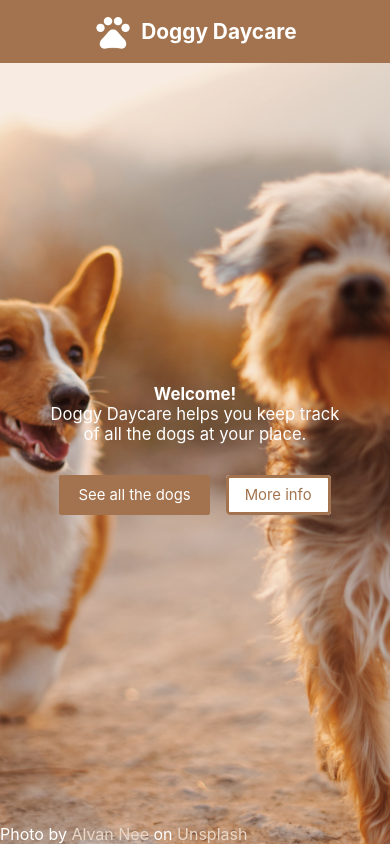
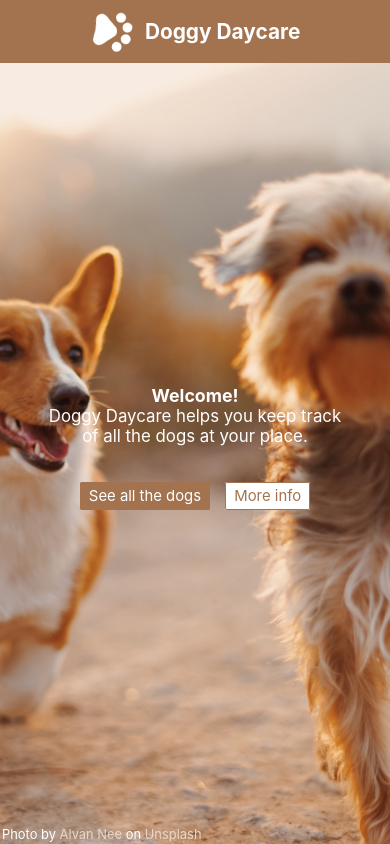
Before and after one commit to WALMIN/DoggyDaycare, a React (Create React App) app: page / in a window 390 px wide. Built offline with nearby package versions, Linux system fonts and the light colour scheme.

Commit message:
Fix better responsive design on the whole page

```diff
--- a/src/App.css
+++ b/src/App.css
@@ -8,7 +8,9 @@
 .App header {
 
   height: 7.5vh;
+
   box-shadow: 0.2vh 0.4vh 0.8vh #999999;
+  background: var(--primarydark-color);
 
 }
 
@@ -19,19 +21,44 @@
   align-items: center;
   justify-content: center;
 
-  height: 7.5vh;
+  width: auto;
+  height: 100%;
 
-  background: var(--primarydark-color);
   color: #ffffff;
   font-size: calc(10px + 1vmin);
   text-decoration: none;
+  white-space: nowrap;
+  overflow: hidden;
+  text-overflow: ellipsis;
 
 }
 
 .App header img {
 
-  width: 2.5rem;
-  height: auto;
-  margin-right: 0.5rem;
+  width: auto;
+  height: 75%;
+  margin-right: 2vmin;
+  pointer-events: none;
 
 }
+
+@media (prefers-reduced-motion: no-preference) {
+  .App header img {
+    animation: HeaderLogoSpin infinite 20s linear;
+
+  }
+
+}
+
+@keyframes HeaderLogoSpin {
+  from {
+    transform: rotate(0deg);
+
+  }
+
+  to {
+    transform: rotate(360deg);
+
+  }
+
+}
--- a/src/components/Dog.css
+++ b/src/components/Dog.css
@@ -1,11 +1,12 @@
-.Dog {
+.Dog main {
 
-  height: calc(100vh - 7.5vh);
-  margin: auto;
+  height: calc(100vh - 7.5vh - 5vmin);
+  padding: 2.5vmin;
 
   display: flex;
-  justify-content: center;
+  flex-direction: column;
   align-items: center;
+  justify-content: space-between;
 
   text-align: center;
 
@@ -13,11 +14,13 @@
 
 .Dog .DogImage {
 
-  width: 100%;
-  height: 30vh;
-  margin: 0px;
+  width: 40vmin;
+  height: 40vmin;
+  object-fit: cover;
 
-  object-fit: contain;
+  border: 0.75vh solid #ffffff;
+  border-radius: 50%;
+  box-shadow: 1vh 2vh 4vh #999999;
 
 }
 
@@ -25,42 +28,18 @@
 
   margin: 0px;
 
-  font-size: calc(10px + 3vh);
-
-}
-
-.Dog .DogChip {
-
-  margin: 0px;
-  margin-bottom: 1rem;
-
-  font-size: 1vh;
-
-}
-
-.Dog main {
-
-  display: flex;
-  flex-direction: column;
-  align-items: center;
-  justify-content: space-between;
-
-  width: 50vh;
-  height: 75vh;
-
-  background: var(--background-color);
-  border: 2vh solid #ffffff;
-  border-radius: 2vh;
-  box-shadow: 1vh 2vh 4vh #999999;
+  font-weight: bold;
+  font-size: calc(10px + 4vmin);
 
 }
 
 .Dog .DogInfo {
 
   display: flex;
-  flex-direction: row;
+  flex-direction: row wrap;
   align-items: center;
   justify-content: center;
+  flex-wrap: wrap;
 
   color: #000000;
   text-transform: capitalize;
@@ -74,11 +53,10 @@
   align-items: center;
   justify-content: center;
 
-  padding: 0.5vh 1vh;
-  margin: 0;
+  padding: 1vmin 2vmin;
+  margin: 2vmin;
 
-  background: #ffffff;
-  border-radius: 0.2rem;
+  border-radius: 0.5vmin;
 
 }
 
@@ -93,10 +71,10 @@
 
 .Dog .DogInfo .Item .Title {
 
-  margin-bottom: 0.5rem;
+  margin-bottom: 0.5vmin;
 
-  font-size: calc(10px + 0.5vmin);
-  line-height: calc(10px + 0.5vmin);
+  font-size: calc(10px + 1vmin);
+  line-height: calc(10px + 1vmin);
   font-weight: normal;
 
 }
@@ -112,33 +90,17 @@
 
   margin: 0px;
 
-  font-size: calc(10px + 0.75vmin);
-  line-height: calc(10px + 0.75vmin);
+  font-size: calc(10px + 1.25vmin);
+  line-height: calc(10px + 1.25vmin);
   font-weight: bold;
 
 }
 
 .Dog .DogInfo .Item img {
 
-  width: calc(10px + 0.75vmin);
-  height: auto;
-  margin-left: 0.2rem;
-
-}
-
-.Dog .OwnerInfo {
-
-  display: flex;
-  flex-direction: column wrap;
-  align-items: center;
-  justify-content: center;
-  flex-wrap: wrap;
-
-  padding: 0.5rem 1rem;
-  margin: 0px;
-  margin-top: 0.5rem;
-
-  border-radius: 0.2rem;
+  width: auto;
+  height: calc(10px + 1.5vmin);
+  margin-left: 0.5vmin;
 
 }
 
@@ -147,7 +109,7 @@
   display: flex;
   flex-direction: row;
   align-items: center;
-  justify-content: center;
+  justify-content: space-between;
 
   text-align: left;
 
@@ -157,8 +119,8 @@
 
   width: calc(10px + 3vmin);
   height: auto;
-  margin-right: 1rem;
-  padding: 0.25rem;
+  margin-right: 2.5vmin;
+  padding: 0.75vmin;
 
   background: var(--primary-color);
   border-radius: 50%;
@@ -168,9 +130,8 @@
 .Dog .OwnerInfo .Title {
 
   margin: 0px;
-  margin-bottom: 0.5rem;
+  margin-bottom: 0.75vmin;
   padding: 0px;
-  padding-right: 7rem;
 
   font-size: calc(10px + 1vmin);
   line-height: calc(10px + 1vmin);
@@ -182,7 +143,7 @@
 
   margin: 0px;
   padding: 0px;
-  padding-right: 7rem;
+  padding-right: 12.5vmin;
 
   font-size: calc(10px + 0.75vmin);
   line-height: calc(10px + 0.75vmin);
@@ -197,7 +158,16 @@
   padding: 0.25rem;
 
   background: #CCD4BF;
-  border-radius: 0.2rem;
+  border-radius: 0.5vmin;
   cursor: pointer;
 
 }
+
+
+.Dog .DogChip {
+
+  margin: 0px;
+  font-size: calc(10px + 0.5vmin);
+  font-style: italic;
+
+}
--- a/src/components/Dog.js
+++ b/src/components/Dog.js
@@ -25,9 +25,10 @@ const Dog = (props) => {
         })
         .map((dog, key)=> (
           <main key={key}>
-            <img className="DogImage" src={dog.img} alt="dog" />
-
-            <h1>{dog.name}</h1>
+            <div>
+              <img className="DogImage" src={dog.img} alt="dog" />
+              <h1>{dog.name}</h1>
+            </div>
 
             <div className="DogInfo">
               <div className="Item">
--- a/src/components/Dogs.css
+++ b/src/components/Dogs.css
@@ -36,17 +36,14 @@
 
 .Dogs input[type=search] {
 
-  width: 50vw;
-  padding: 0.75rem 1.5rem;
-  margin-bottom: 0.75rem;
+  width: 75vw;
+  padding: 1.5vh 2.5vh;
+  margin-bottom: 2vh;
 
   background: var(--background-color);
-  border: none;
-  border-radius: 0.2rem;
+  border: 0.5vh solid #ffffff;
+  border-radius: 0.5vmin;
   color: #00000;
-
-  border: 0.5vh solid #ffffff;
-  border-radius: 2vh;
   box-shadow: 1vh 2vh 4vh #999999;
 
 }
@@ -79,13 +76,10 @@
   flex-direction: column;
   align-items: center;
   justify-content: space-around;
-  width: 6rem;
+  width: 22vmin;
 
-  margin: 1rem;
+  margin: 0.75vh;
 
-  background: transparent;
-  border: none;
-  border-radius: 1rem;
   cursor: pointer;
   color: #000000;
   text-decoration: none;
@@ -100,14 +94,14 @@
 
 .DogItem:active {
 
-  transform: translate3d(0.05rem, 0.05rem, 0);
+  transform: translate3d(0.1vh, 0.1vh, 0);
 
 }
 
 .DogItem .title {
 
   margin: 0px;
-  margin-top: 0.75rem;
+  margin-top: 1vh;
 
   font-weight: bold;
   font-size: calc(10px + 1.2vmin);
@@ -117,16 +111,16 @@
 .DogItem p {
 
   margin: 0px;
-  margin-top: 0.1rem;
+  margin-top: 0.2vh;
 
-  font-size: calc(10px + 0.4vmin);
+  font-size: calc(10px + 0.5vmin);
 
 }
 
 .DogItem img {
 
-  width: 6rem;
-  height: 6rem;
+  width: 20vmin;
+  height: 20vmin;
   object-fit: cover;
 
   border: 0.75vh solid #ffffff;
--- a/src/components/Home.css
+++ b/src/components/Home.css
@@ -28,7 +28,7 @@
   margin: 0;
 
   color: #ffffff;
-  font-size: calc(10px + 1.75vmin);
+  font-size: calc(10px + 2vmin);
   font-weight: bold;
 
 }
@@ -36,22 +36,22 @@
 .Home .Text {
 
   margin: 0;
-  margin-bottom: 2.5rem;
+  margin-bottom: 10vmin;
 
   color: #ffffff;
-  font-size: calc(10px + 1.70vmin);
+  font-size: calc(10px + 1.75vmin);
 
 }
 
 .Home .Button {
 
-  margin: 0.5rem;
-  padding: 0.5rem 1rem;
+  margin: 2vmin;
+  padding: 1vmin 2vmin;
 
   background: var(--primarydark-color);
-  border: 0.2rem solid var(--primarydark-color);
+  border: 0.5vmin solid var(--primarydark-color);
   color: #ffffff;
-  border-radius: 0.2rem;
+  border-radius: 0.5vmin;
   font-size: calc(10px + 1.25vmin);
   text-decoration: none;
   cursor: pointer;
@@ -60,13 +60,13 @@
 
 .Home .Button2 {
 
-  margin: 0.5rem;
-  padding: 0.5rem 1rem;
+  margin: 2vmin;
+  padding: 1vmin 2vmin;
 
   background: #ffffff;
-  border: 0.2rem solid var(--primarydark-color);
+  border: 0.5vmin solid var(--primarydark-color);
   color: var(--primarydark-color);
-  border-radius: 0.25rem;
+  border-radius: 0.5vmin;
   font-size: calc(10px + 1.25vmin);
   text-decoration: none;
   cursor: pointer;
@@ -75,7 +75,11 @@
 
 .App footer {
 
+  margin-bottom: 0.5vmin;
+  margin-left: 0.5vmin;
+
   color: #ffffff;
+  font-size: calc(10px + 0.75vmin);
   text-align: left;
 
 }
```
